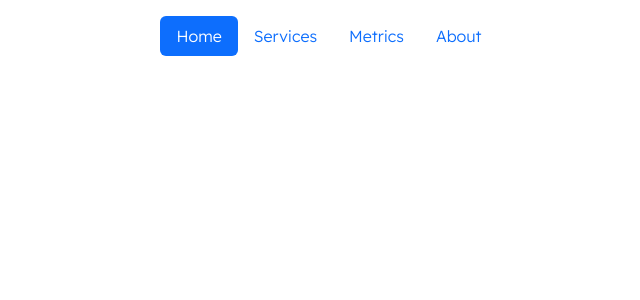
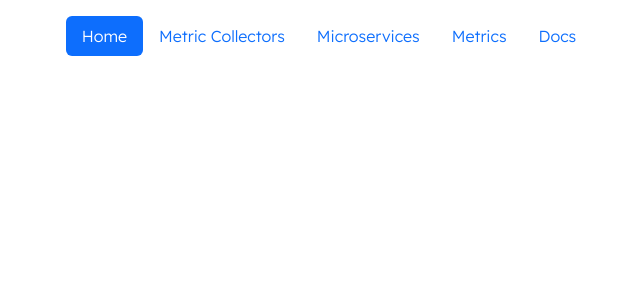
Before and after one commit to Microservices-Metrics/metrics-front, an Angular app: page / in a window 1280 px wide. Shown: the top 300 px of the page, without its empty margins (311-951 px from the left). Built offline with nearby package versions, Linux system fonts and the light colour scheme.

Commit message:
Update routing and navigation links for microservices and metric collectors

```diff
--- a/src/app/app.routes.ts
+++ b/src/app/app.routes.ts
@@ -1,8 +1,10 @@
 import { Routes } from '@angular/router';
 import { MetricsComponent } from './metrics/metrics.component';
 import { ServiceCollectorComponent } from './service-collector/service-collector.component';
+import { MicroservicesComponent } from './microservices/microservices.component';
 
 export const routes: Routes = [
     { path: 'metrics', component: MetricsComponent },
-    { path: 'service-collector', component: ServiceCollectorComponent }
+    { path: 'microservices', component: MicroservicesComponent },
+    { path: 'metric-collectors', component: ServiceCollectorComponent }
 ];
--- a/src/app/header/header.component.html
+++ b/src/app/header/header.component.html
@@ -5,11 +5,20 @@
     </li>
     <li class="nav-item">
       <a
-        routerLink="service-collector"
+        routerLink="metric-collectors"
         routerLinkActive="active"
         ariaCurrentWhenActive="page"
         class="nav-link"
-        >Services</a
+        >Metric Collectors</a
+      >
+    </li>
+    <li class="nav-item">
+      <a
+        routerLink="microservices"
+        routerLinkActive="active"
+        ariaCurrentWhenActive="page"
+        class="nav-link"
+        >Microservices</a
       >
     </li>
     <li class="nav-item">
@@ -21,6 +30,14 @@
         >Metrics</a
       >
     </li>
-    <li class="nav-item"><a href="#" class="nav-link">About</a></li>
+    <li class="nav-item">
+      <a
+        routerLink="docs"
+        routerLinkActive="active"
+        ariaCurrentWhenActive="page"
+        class="nav-link"
+        >Docs</a
+      >
+    </li>
   </ul>
 </header>
```
